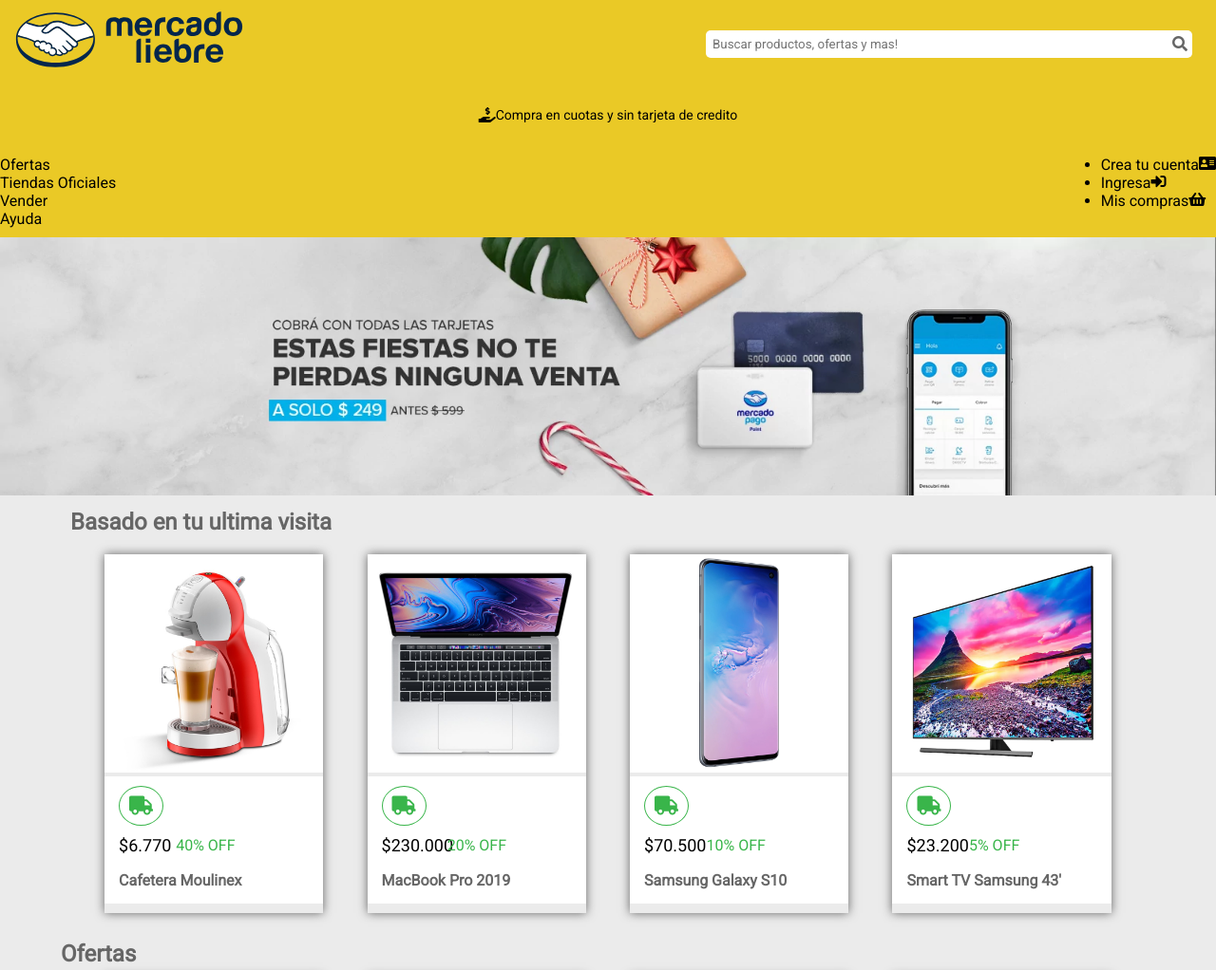
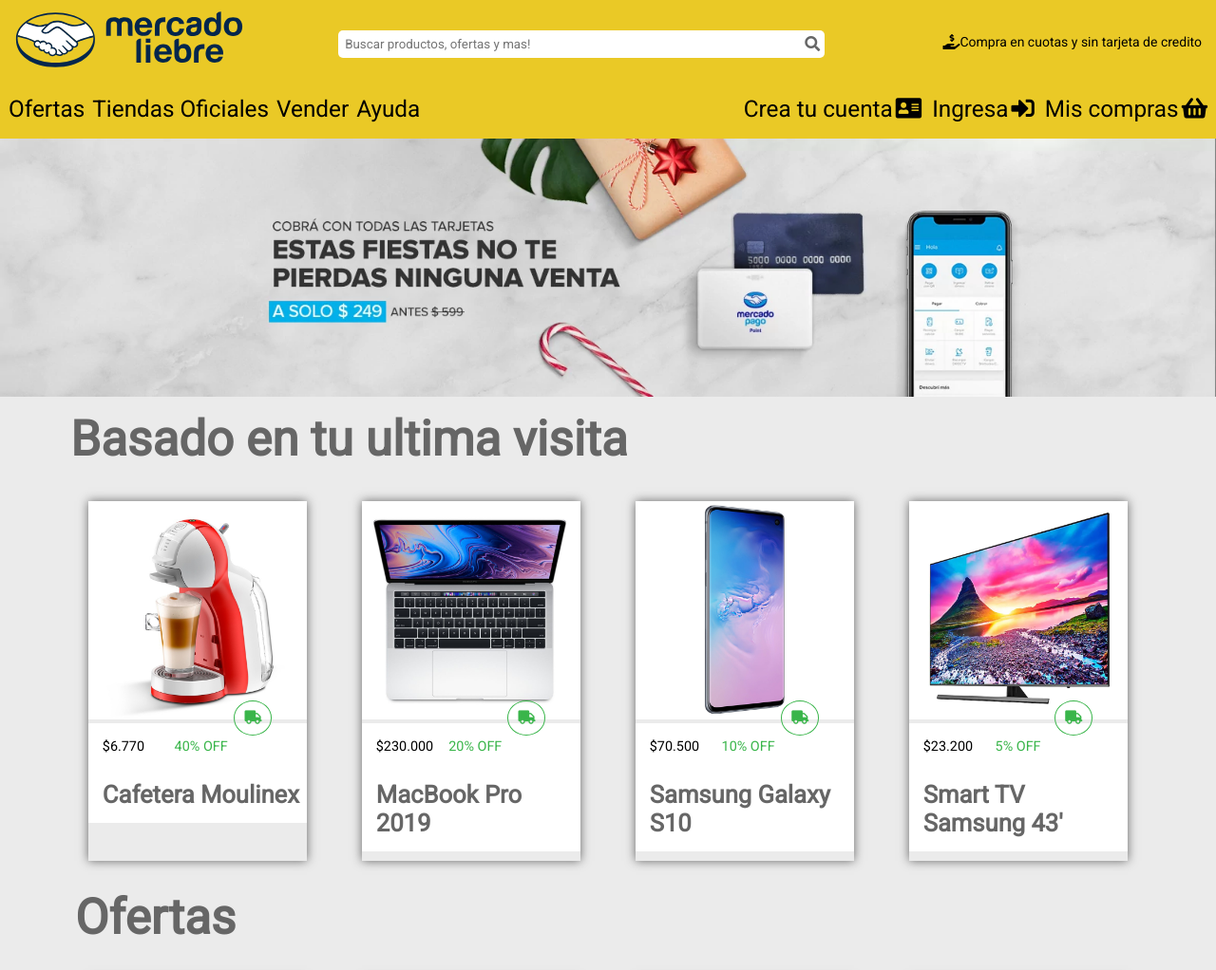
Before and after one commit to JuanCruzEusebi/mercado-libre-mobile, a website: page views/index.html in a window 1280 px wide. Shown: the top 1022 px of the page at 95% size. Drawn offline with Linux system fonts and the light colour scheme.

Commit message:
Styling mobile

```diff
--- a/app.js
+++ b/app.js
@@ -14,3 +14,6 @@
 app.get('/test', (req, res) => {
     res.sendFile(path.resolve(__dirname, './views/test.html'))
 })
+app.get('/register', (req, res) => {
+    res.sendFile(path.resolve(__dirname, './views/register.html'))
+})
--- a/public/css/styles.css
+++ b/public/css/styles.css
@@ -27,6 +27,7 @@
     display: flex;
     justify-content: center;
     margin-top: 20px;
+    text-align: end;
 }
 
 .hand-holding-div p {
@@ -94,6 +95,7 @@
     display: flex;
     justify-content: space-evenly;
     align-items: center;
+    flex-wrap: wrap;
 }
 
 .submit {
@@ -166,6 +168,9 @@
 
 .single-product {
     margin-top: 10px;
+    margin: auto;
+    max-width: 350px;
+    margin-bottom: 10px;
 }
 
 .ultima-visita div {
@@ -178,6 +183,8 @@
     display: block;
     width: 100%;
     margin: auto;
+    max-width: 350px;
+    font-size: 5.5vw;
 }
 
 .product-name {
@@ -190,6 +197,10 @@
     display: block;
     width: 100%;
     margin: auto;
+    margin-bottom: 10px;
+    font-size: 5.5vw;
+    max-width: 350px;
+
 }
 
 .main {
@@ -216,19 +227,20 @@
     color: #39b54a;
     margin-left: 15px;
     margin-right: 15px;
+    margin-bottom: 10px;
 
 }
 
 .price-discount-container {
     display: flex;
     justify-content: flex-start;
-    margin-top: 10px;
     padding-bottom: 7px;
 }
 .price-discount-container p {
     display: flex;
     justify-content: flex-start;
     align-items: center;
+    margin-bottom: 10px;
 }
 
 .price {
@@ -239,7 +251,7 @@
 
 .discount {
     width: 70%;
-    margin-right: 15px;
+    margin-left: 25px;
 }
 
 
@@ -269,24 +281,82 @@
 }
 
 
+/* Formulario  ----------------------------- */
+
+.formulario-main {
+    margin: 15px 150px;
+    background-color: grey;
+}
+
+.formulario-usuario {
+    display: flex;
+    flex-direction: column;
+    margin: 10px 10px;
+}
+
+.formulario-usuario > input {
+    margin: 10px 10px;
+}
+
+.user-data {
+    display: flex;
+    flex-direction: column;
+
+}
+
+.user-birthday {
+    display: flex;
+    flex-direction: column;
+
+}
+
+
+
 /* Tablet ------------------------ */
 
 
-@media (min-width: 361px) {
+@media (min-width: 502px) {
     .product-name {
         display: block;
     }
 
     .single-product {
         box-shadow : 0px 0px 10px rgb( 100 , 100 , 100 );
-        width: 40%;
+        width: 45%;
         flex-wrap: wrap;
     }
     .ul-nav-user {
-        display: block;
+        display: flex;
+        justify-content: space-evenly;
+        margin-right: 5px;
+        list-style: none;
+    }
+    .ul-nav-user li a, .ul-nav-user i{
+        text-decoration: none;
+        color: black;
+        font-size: 2.2vw;
+    }
+    .ul-nav-user div {
+        display: flex;
+        justify-content: center;
+        align-items: center;
+        margin: 4px;
+    }
+    .ul-nav-user div li {
+        padding: 3px;
+        display: flex;
+        justify-content: center;
+        align-items: center;
     }
     .ul-nav-items {
-        display: block;
+        display: flex;
+        justify-content: space-evenly;
+        list-style: none;
+        margin-left: 5px;
+    }
+    .ul-nav-items li a {
+        font-size: 2.2vw;
+        margin: 4px;
     }
     .burger-menu {
         display: none;
@@ -296,12 +366,54 @@
         flex-wrap: wrap;
         justify-content: space-evenly;
     }
-
     .ofertas {
         display: flex;
         flex-wrap: wrap;
         justify-content: space-evenly;
     }
+    .navbar-bottom {
+        display: flex;
+        justify-content: space-between;
+    }
+    .navbar-bottom ul {
+        display: flex;
+        justify-content: center;
+        align-items: center;
+    }
+    .navbar-bottom ul li {
+        display: flex;
+        justify-content: center;
+        align-items: center;
+    }
+    .navbar-top {
+        display: flex;
+        flex-wrap: wrap;
+    }
+    .discount {
+        display: block;
+        margin-left: 1rem;
+    }
+    .price, .discount {
+        margin-top: 1rem;
+    }
+    .product-description > i {
+        position: absolute;
+        margin-top: -1.5rem;
+        margin-left: 30vw;
+        font-size: 1rem;
+    }
+
+    .ofertas h2 {
+        font-size: 4vw;
+        margin-left: 15px;
+        max-width: none;
+    }
+    .ultima-visita h2 {
+        font-size: 4vw;
+        max-width: none;
+
+    }
+
 
 }
 
@@ -313,6 +425,8 @@
         display: flex;
         align-items: center;
         justify-content: space-between;
+        flex-wrap: nowrap;
+
     }
     .img-logo {
         width: 17em;
@@ -325,10 +439,51 @@
         display: flex;
         justify-content: space-between;
     }
+    .navbar-bottom > * {
+        align-items: center;
+    }
     .ul-nav-user div li a {
         text-decoration: none;
     }
     .single-product {
         width: 20%;
     }
+    .ofertas h2 {
+        font-size: 4vw;
+        margin-left: 15px;
+        max-width: none;
+    }
+    .ultima-visita h2 {
+        font-size: 4vw;
+        max-width: none;
+    }
+
+    .product-description > i {
+        position: absolute;
+        margin-top: -1.5rem;
+        margin-left: 12vw;
+        font-size: 0.9rem;
+    }
+    .single-product {
+        margin-top: 25px;
+    }
+    .price {
+        font-size: 0.9rem;
+    }
+    .discount {
+        font-size: 0.9rem;
+    }
+    .product-name {
+        font-size: 2vw;
+    }
+    .ul-nav-items li a {
+        font-size: 1.9vw;
+        margin: 4px;
+    }
+    .ul-nav-user li a, .ul-nav-user i{
+        text-decoration: none;
+        color: black;
+        font-size: 1.9vw;
+    }
+
 }
--- a/views/index.html
+++ b/views/index.html
@@ -18,11 +18,12 @@
                 <input type="text" placeholder="Buscar productos, ofertas y mas!">
                 <div class="submit"><i class="fa fa-search"></i></div>
             </div>
+            <div class="hand-holding-div">
+                <i class="fas fa-hand-holding-usd"></i>
+                <p>Compra en cuotas y sin tarjeta de credito</p>
+            </div>
         </div>
-        <div class="hand-holding-div">
-            <i class="fas fa-hand-holding-usd"></i>
-            <p>Compra en cuotas y sin tarjeta de credito</p>
-        </div>
+
         <div class="navbar-bottom">
             <ul class="ul-nav-items">
                 <li><a href="">Ofertas</a></li>
@@ -30,10 +31,9 @@
                 <li><a href="">Vender</a></li>
                 <li><a href="">Ayuda</a></li>
             </ul>
-            <span></span>
             <ul class="ul-nav-user">
                 <div>
-                    <li><a href="">Crea tu cuenta</a></li>
+                    <li><a href="/register">Crea tu cuenta</a></li>
                     <i class="fas fa-address-card"></i>
                 </div>
                 <div>
```
Also changed, not shown: views/register.html (added, +113 -0 lines), views/test.html (+7 -4 lines).
